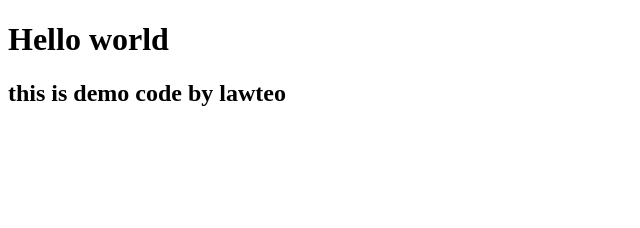
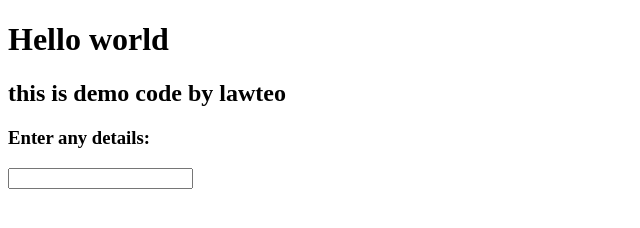
Before and after one commit to lawteo/spinnaker-demo, a plain HTML site: page index.html in a window 1280 px wide. Shown: the whole page, without its empty margins (0-640 px from the left). Drawn offline with Linux system fonts and the light colour scheme.

Commit message:
Adding input

```diff
--- a/index.html
+++ b/index.html
@@ -10,5 +10,6 @@
     <h1> Hello world </h1>
     <h2> this is demo code by lawteo </h2>
 
+    <h3>Enter any details: </h3> <input>
 </body>
 </html>
```
